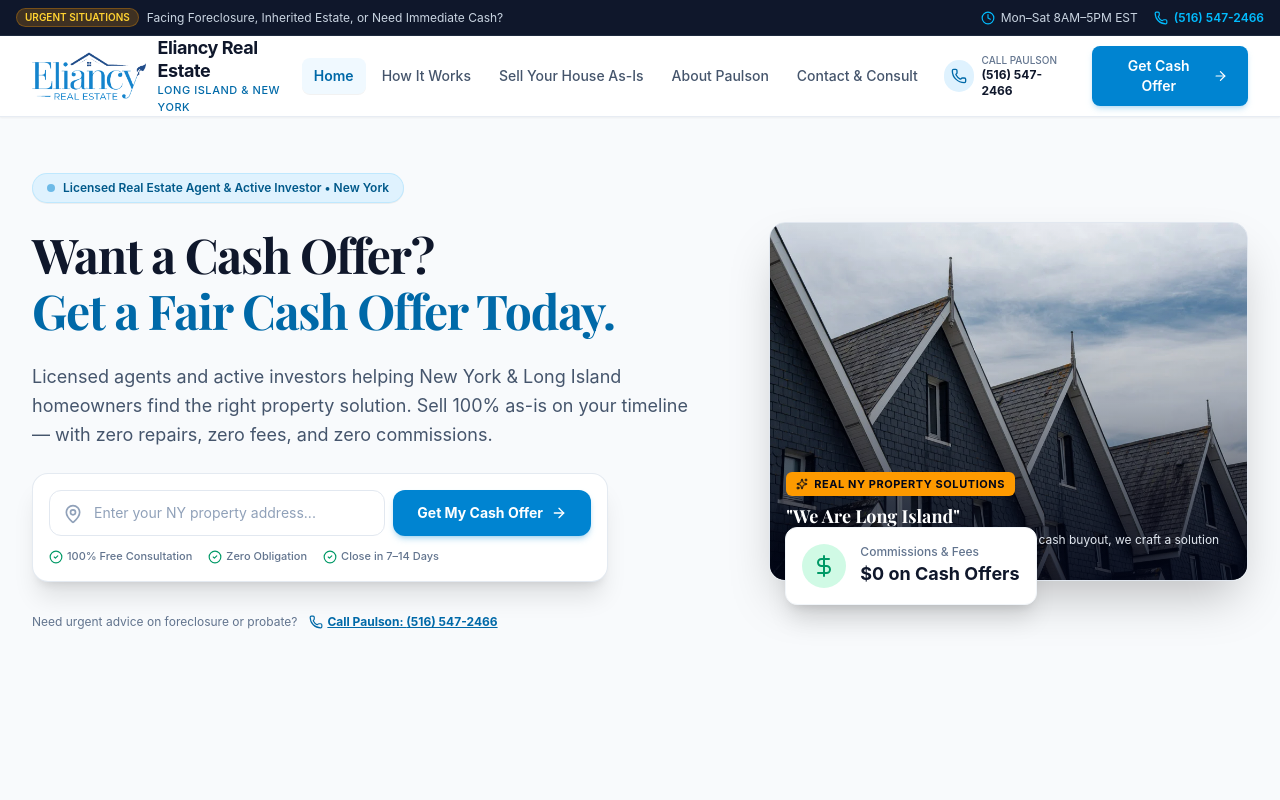
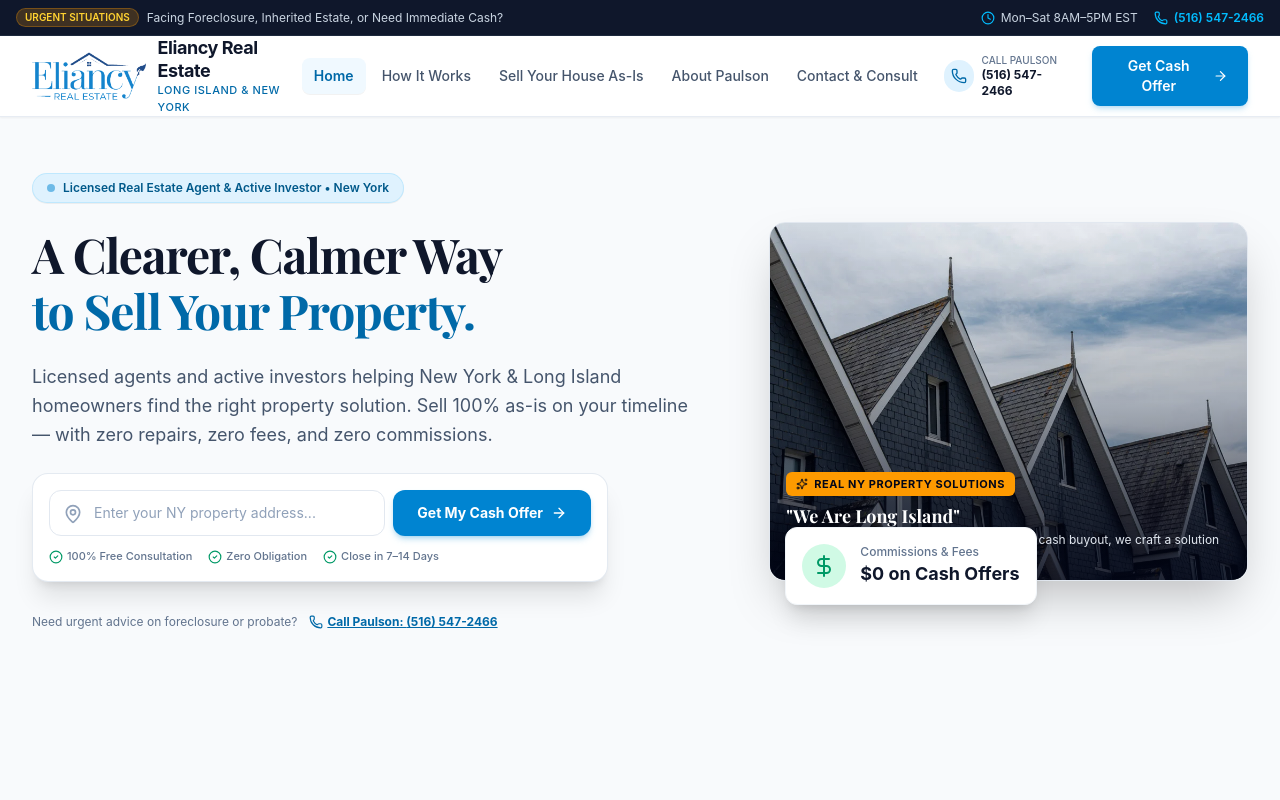
Before and after one commit to Simbusam/Eliancy-real-estate, a React (Vite) app: page / in a window 1280 px wide. Shown: the top 800 px of the page. Built offline with nearby package versions, Linux system fonts and the light colour scheme; a web font is replaced by a local one.

Commit message:
Update homepage headline

```diff
--- a/src/components/HomeView.tsx
+++ b/src/components/HomeView.tsx
@@ -70,8 +70,8 @@
 
               {/* Main Headline */}
               <h1 className="text-3xl sm:text-4xl lg:text-5xl font-bold tracking-tight text-slate-900 font-serif-luxury leading-[1.15]">
-                Want a Cash Offer? <br />
-                <span className="text-sky-700">Get a Fair Cash Offer Today.</span>
+                A Clearer, Calmer Way <br />
+                <span className="text-sky-700">to Sell Your Property.</span>
               </h1>
 
               {/* Subtitle */}
```
